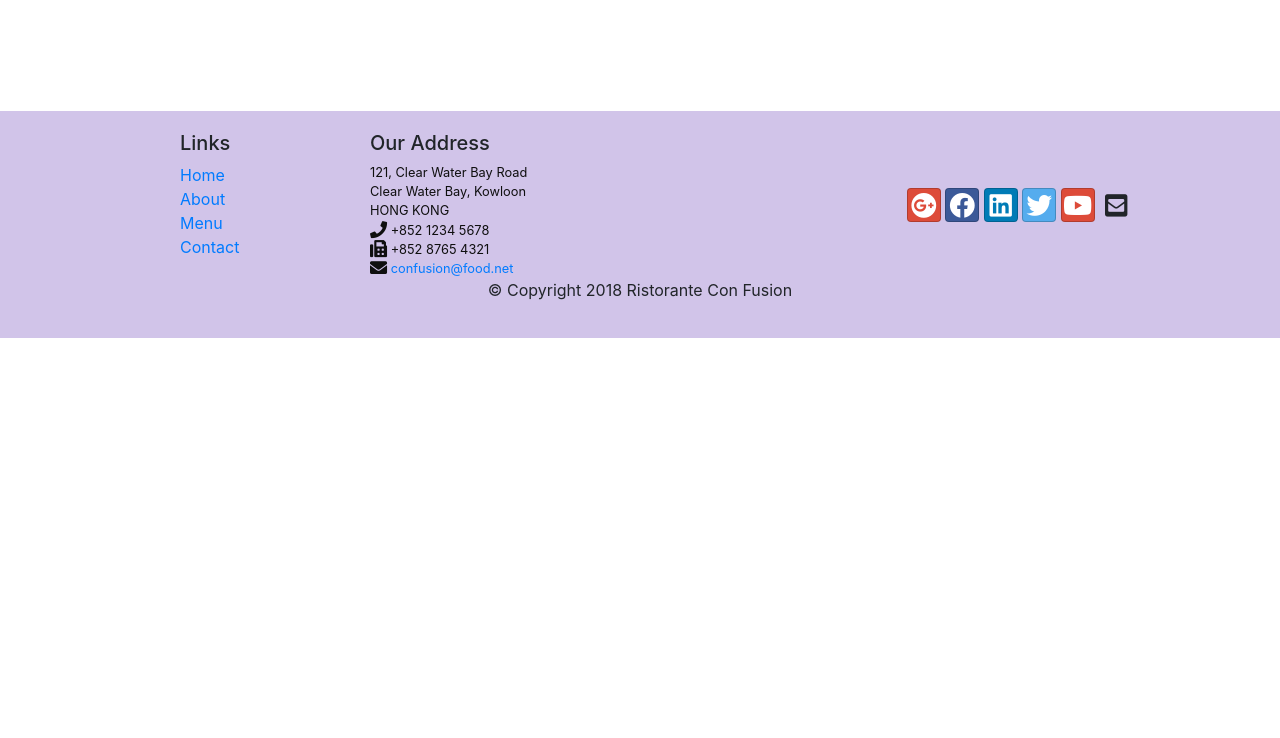
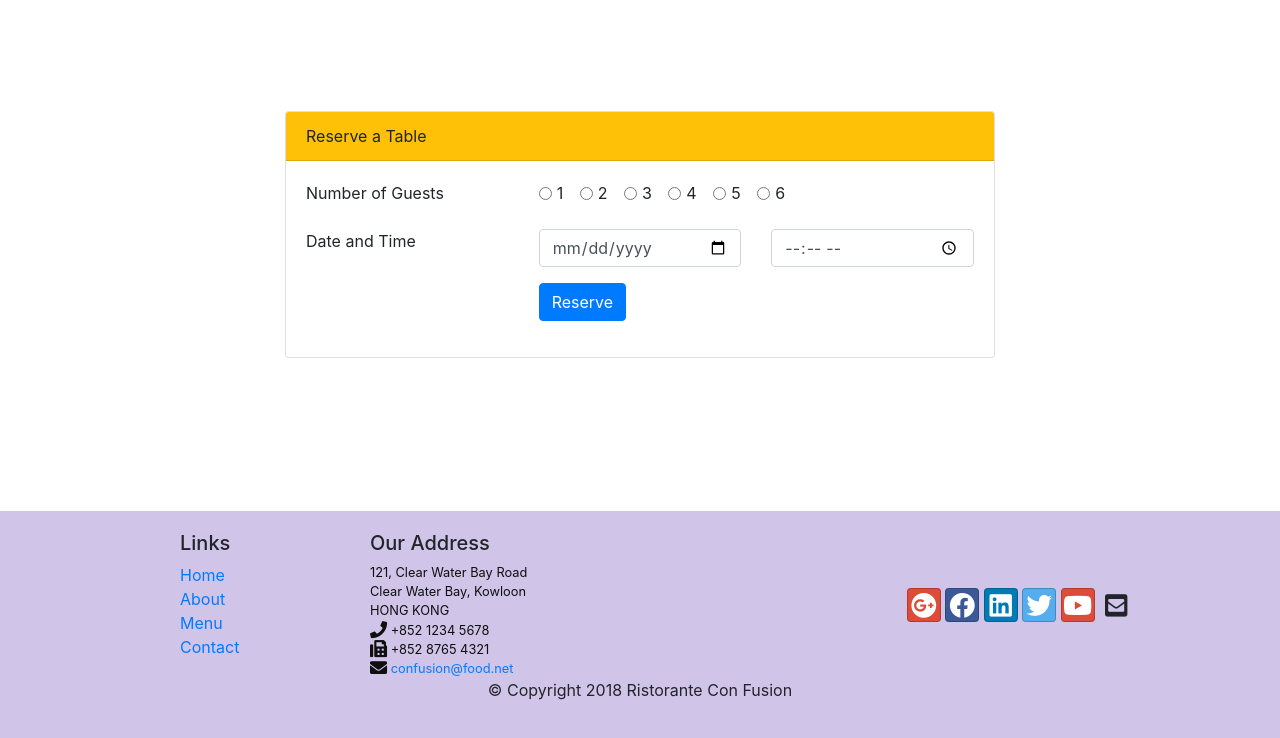
Before and after one commit to arjunSussol/RestaurantTemplateBootstrap, a website: page index.html in a window 1280 px wide. Shown: the part 1423-2161 px from the top of the page. Before the commit the page ends 1761 px from the top, so only its background shows below. Drawn offline with nearby package versions, Linux system fonts and the light colour scheme.

Commit message:
Added extra button, badge, card

```diff
--- a/index.html
+++ b/index.html
@@ -41,8 +41,11 @@
                     <h1>Ristorante con Fusion</h1>
                     <p class="d-none d-sm-block">We take inspiration from the World's best cuisines, and create a unique fusion experience. Our lipsmacking creations will tickle your culinary senses!</p>
                 </div>
-                <div class="col-12 col-sm align-self-center">
+                <div class="col-12 col-sm-3 align-self-center">
                     <img src="img/logo.png" class="img-fluid">
+                </div>
+                <div class="col-12 col-sm-3 align-self-center">
+                    <a class="btn btn-warning btn-sm btn-block" role="button" href="#reserveTable">Reserve Table</a>
                 </div>
             </div>
         </div>
@@ -70,8 +73,13 @@
                 <h3>This Month's Promotions</h3>
             </div>
             <div class="col-12 col-sm col-md">
-                <h2>Weekend Grand Buffet</h2>
-                <p class="d-none d-sm-block">Featuring mouthwatering combinations with a choice of five different salads, six enticing appetizers, six main entrees and five choicest desserts. Free flowing bubbly and soft drinks. All for just $19.99 per person </p>
+                <div class="media">
+                    <div class="media-body">
+                        <h2>Weekend Grand Buffet <span class="badge badge-danger">NEW</span></h2>
+                        <p class="d-none d-sm-block">Featuring mouthwatering combinations with a choice of five different salads, six enticing appetizers, six main entrees and five choicest desserts. Free flowing bubbly and soft drinks. All for just $19.99 per person </p>
+                    </div>
+                    <img src="img/buffet.png" alt="Buffet" class="ml-3 img-thumbnail align-self-center d-flex">
+                </div>
             </div>
         </div>
 
@@ -86,6 +94,65 @@
                         <h2 class="mt-0">Alberto Somayya</h2>
                         <h4>Executive Chef</h4>
                         <p class="d-none d-sm-block">Award winning three-star Michelin chef with wide International experience having worked closely with whos-who in the culinary world, he specializes in creating mouthwatering Indo-Italian fusion experiences. </p>
+                    </div>
+                </div>
+            </div>
+        </div>
+
+        <div class="row row-content">
+            <div class="col-12 col-sm-8 offset-md-2" id="reserveTable">
+                <div class="card">
+                    <div class="card-header bg-warning">
+                        Reserve a Table
+                    </div>
+                    <div class="card-body">
+                        <form>
+                            <div class="form-group">
+                                <div class="row">
+                                    <label class="col-12 col-sm-4">Number of Guests</label>
+                                    <div class="col-12 col-sm">
+                                        <div class="form-check form-check-inline">
+                                            <input class="form-check-input" type="radio" name="inlineRadioOptions" id="inlineRadio1" value="option1">
+                                            <label class="form-check-label" for="inlineRadio1">1</label>
+                                          </div>
+                                          <div class="form-check form-check-inline">
+                                            <input class="form-check-input" type="radio" name="inlineRadioOptions" id="inlineRadio2" value="option2">
+                                            <label class="form-check-label" for="inlineRadio2">2</label>
+                                          </div>
+                                          <div class="form-check form-check-inline">
+                                            <input class="form-check-input" type="radio" name="inlineRadioOptions" id="inlineRadio3" value="option3">
+                                            <label class="form-check-label" for="inlineRadio3">3</label>
+                                          </div>
+                                          <div class="form-check form-check-inline">
+                                            <input class="form-check-input" type="radio" name="inlineRadioOptions" id="inlineRadio4" value="option4">
+                                            <label class="form-check-label" for="inlineRadio4">4</label>
+                                          </div>
+                                          <div class="form-check form-check-inline">
+                                            <input class="form-check-input" type="radio" name="inlineRadioOptions" id="inlineRadio5" value="option5">
+                                            <label class="form-check-label" for="inlineRadio5">5</label>
+                                          </div>
+                                          <div class="form-check form-check-inline">
+                                            <input class="form-check-input" type="radio" name="inlineRadioOptions" id="inlineRadio6" value="option6">
+                                            <label class="form-check-label" for="inlineRadio6">6</label>
+                                          </div>
+                                    </div>
+                                </div>
+                            </div>
+                            <div class="form-group row">
+                                <label class="col-12 col-sm-4 form-label">Date and Time</label>
+                                <div class="col-12 col-sm-4">
+                                    <input type="date" id="date" placeholder="Date" class="form-control">
+                                </div>
+                                <div class="col-12 col-sm-4">
+                                    <input type="time" id="time" placeholder="Time" class="form-control">
+                                </div>
+                            </div>
+                            <div class="form-group row">
+                                <div class="col-12 col-sm-2 offset-sm-4">
+                                    <button type="button" class="btn btn-primary">Reserve</button>
+                                </div>
+                            </div>
+                        </form>
                     </div>
                 </div>
             </div>
```
